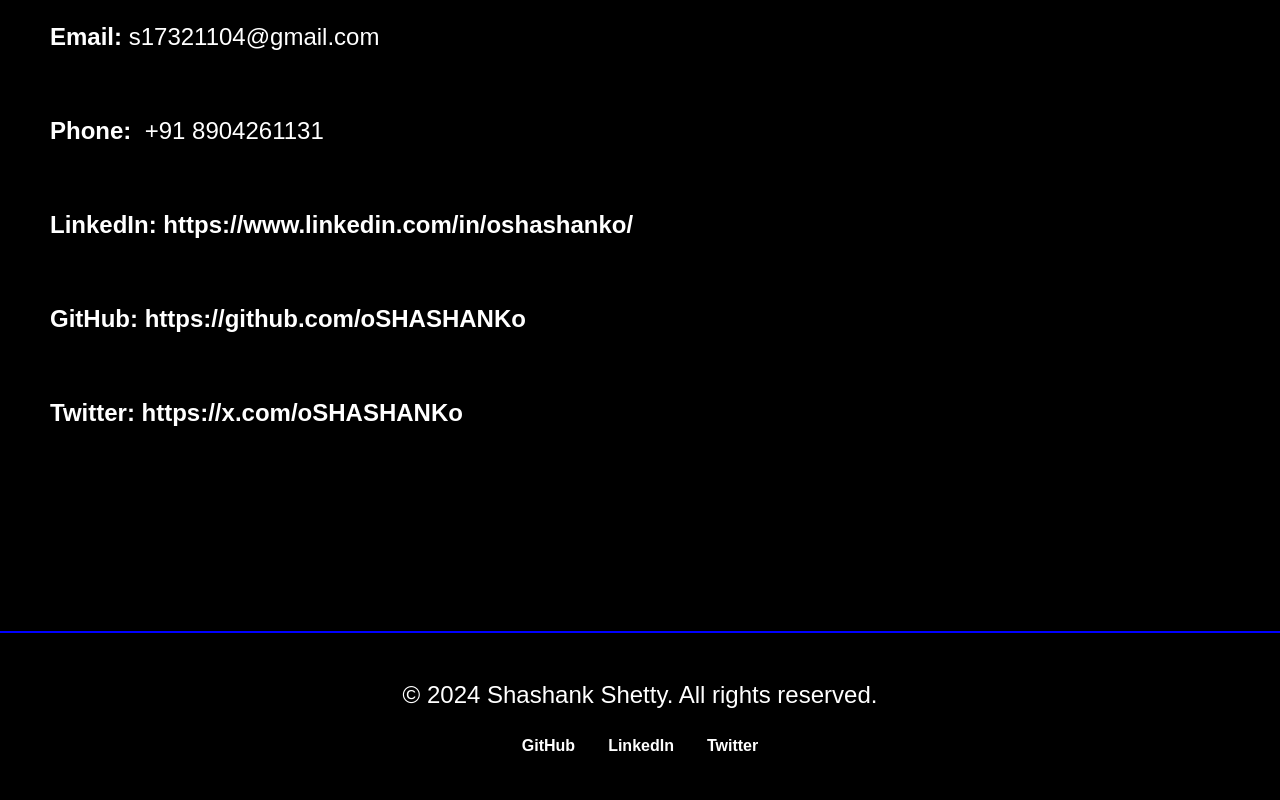
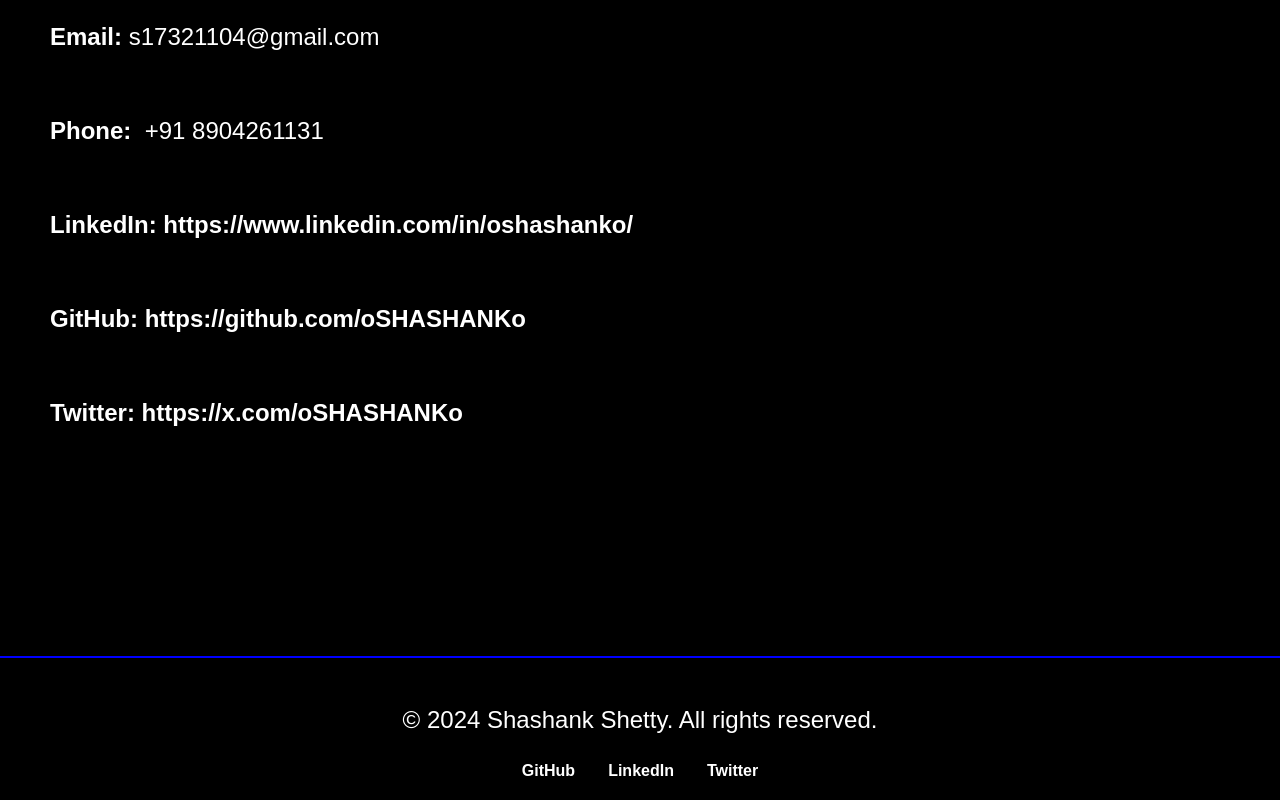
Before and after one commit to oSHASHANKo/my-portfolio, a React (Vite) app: page / in a window 1280 px wide. Shown: the part 2890-3690 px from the top of the page. Before the commit the page ends 3665 px from the top, so only its background shows below. Built offline with nearby package versions, Linux system fonts and the light colour scheme.

Commit message:
Adds Resume Download

```diff
--- a/src/components/Contacts/contacts.css
+++ b/src/components/Contacts/contacts.css
@@ -1,5 +1,4 @@
 #contactsSection {
-    border-bottom: 2px solid blue;
     height: calc(100vh - 108px); /* Fixed typo: changed 'cal' to 'calc' */
     padding: 110px 50px;
 }
--- a/src/components/Footer/footer.css
+++ b/src/components/Footer/footer.css
@@ -1,7 +1,9 @@
 .footer {
+  margin-top: 25px;
   text-align: center;
   padding: 20px;
   font-size: 1rem; /* Use scalable units */
+  border-top: 2px solid blue;
 }
 
 .footer a {
```
